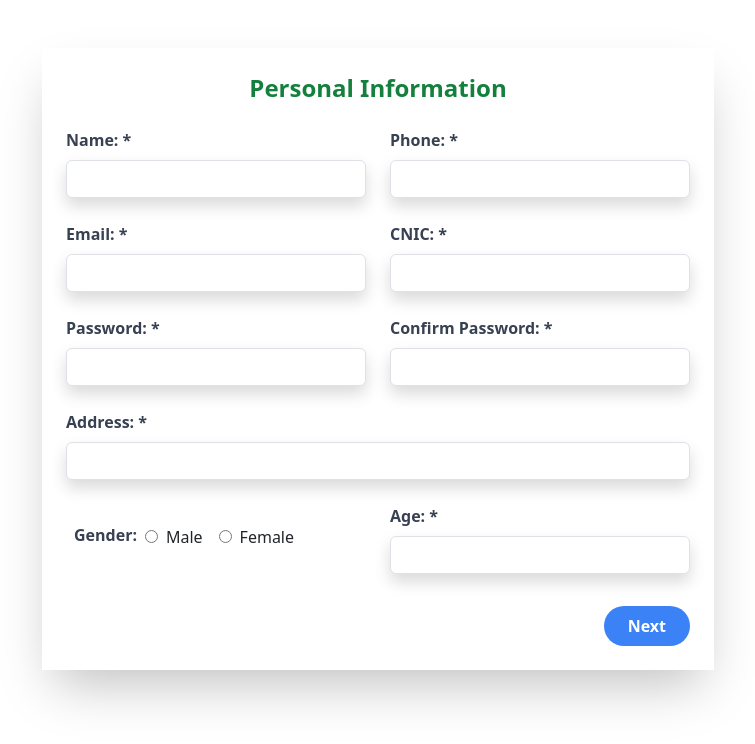
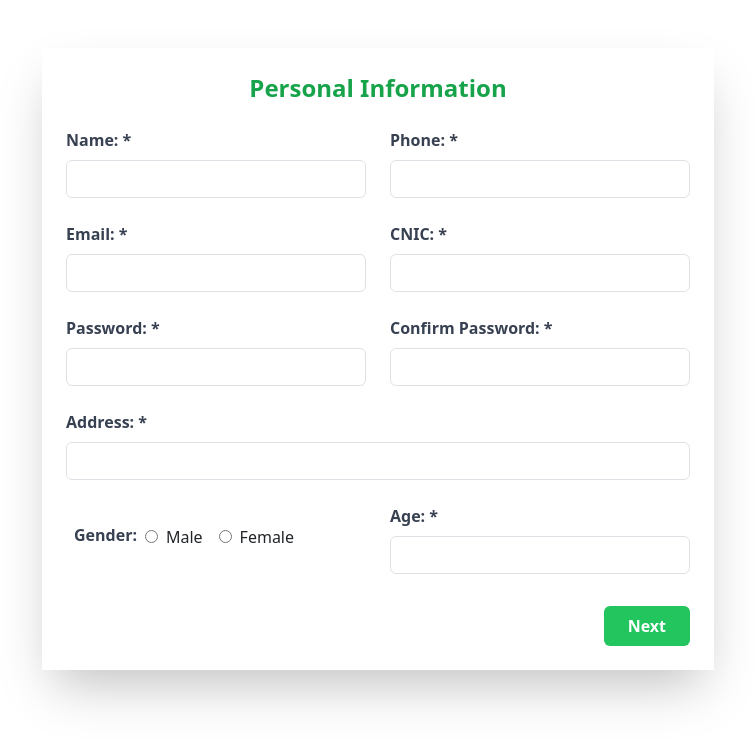
Before and after one commit to manan-Abdul1/tutor-hiring-project, a React (Create React App) app in the folder frontend/: page /register-tutor in a window 1280 px wide. Shown: the top 744 px of the page, without its empty margins (262-1017 px from the left). Built offline with nearby package versions, Linux system fonts and the light colour scheme.

Commit message:
Register As Tutor Form Adjustment

```diff
--- a/frontend/src/pages/Register/StepOne/StepOne.js
+++ b/frontend/src/pages/Register/StepOne/StepOne.js
@@ -36,7 +36,7 @@ const PersonalInformation = ({ formData, setFormData, navigation }) => {
     <>
       <ToastContainer />
       <form className="flex flex-col shadow-2xl max-w-2xl p-4 mx-auto items-center">
-        <h1 className="text-2xl text-center text-green-700 font-bold mb-4">Personal Information</h1>
+        <h1 className="text-2xl text-center text-green-600 font-bold mb-4">Personal Information</h1>
         <div className="grid w-full grid-cols-2 gap-4 mb-4">
           <div>
             <label htmlFor="name" className="block text-gray-700 font-bold mb-2">Name: *</label>
@@ -45,7 +45,7 @@ const PersonalInformation = ({ formData, setFormData, navigation }) => {
               name="name"
               type="text"
               autoComplete='off'
-              className="shadow appearance-none border rounded w-full py-2 px-3 text-gray-700 leading-tight focus:outline-none focus:shadow-outline"
+              className="appearance-none border rounded w-full py-2 px-3 text-gray-700 leading-tight focus:outline-none focus:shadow-outline"
               value={name}
               onChange={handleInputChange}
             />
@@ -57,7 +57,7 @@ const PersonalInformation = ({ formData, setFormData, navigation }) => {
               name="phone"
               type="text"
               autoComplete='off'
-              className="shadow appearance-none border rounded w-full py-2 px-3 text-gray-700 leading-tight focus:outline-none focus:shadow-outline"
+              className="appearance-none border rounded w-full py-2 px-3 text-gray-700 leading-tight focus:outline-none focus:shadow-outline"
               value={phone}
               onChange={handleInputChange}
             />
@@ -71,7 +71,7 @@ const PersonalInformation = ({ formData, setFormData, navigation }) => {
               name="email"
               type="email"
               autoComplete='off'
-              className="shadow appearance-none border rounded w-full py-2 px-3 text-gray-700 leading-tight focus:outline-none focus:shadow-outline"
+              className="appearance-none border rounded w-full py-2 px-3 text-gray-700 leading-tight focus:outline-none focus:shadow-outline"
               value={email}
               onChange={handleInputChange}
             />
@@ -83,7 +83,7 @@ const PersonalInformation = ({ formData, setFormData, navigation }) => {
               name="cnic"
               type="text"
               autoComplete='off'
-              className="shadow appearance-none border rounded w-full py-2 px-3 text-gray-700 leading-tight focus:outline-none focus:shadow-outline"
+              className="appearance-none border rounded w-full py-2 px-3 text-gray-700 leading-tight focus:outline-none focus:shadow-outline"
               value={cnic}
               onChange={handleInputChange}
             />
@@ -96,7 +96,7 @@ const PersonalInformation = ({ formData, setFormData, navigation }) => {
               id="password"
               name="password"
               type="password"
-              className="shadow appearance-none border rounded w-full py-2 px-3 text-gray-700 leading-tight focus:outline-none focus:shadow-outline"
+              className="appearance-none border rounded w-full py-2 px-3 text-gray-700 leading-tight focus:outline-none focus:shadow-outline"
               value={password}
               onChange={handleInputChange}
             />
@@ -107,7 +107,7 @@ const PersonalInformation = ({ formData, setFormData, navigation }) => {
               id="confirmPassword"
               name="confirmPassword"
               type="password"
-              className="shadow appearance-none border rounded w-full py-2 px-3 text-gray-700 leading-tight focus:outline-none focus:shadow-outline"
+              className="appearance-none border rounded w-full py-2 px-3 text-gray-700 leading-tight focus:outline-none focus:shadow-outline"
               value={confirmPassword}
               onChange={handleInputChange}
             />
@@ -120,7 +120,7 @@ const PersonalInformation = ({ formData, setFormData, navigation }) => {
             name="address"
             type="text"
             autoComplete='off'
-            className="shadow appearance-none border rounded w-full py-2 px-3 text-gray-700 leading-tight focus:outline-none focus:shadow-outline"
+            className="appearance-none border rounded w-full py-2 px-3 text-gray-700 leading-tight focus:outline-none focus:shadow-outline"
             value={address}
             onChange={handleInputChange}
           />
@@ -156,14 +156,15 @@ const PersonalInformation = ({ formData, setFormData, navigation }) => {
               name="age"
               type="text"
               autoComplete='off'
-              className="shadow appearance-none border rounded w-full py-2 px-3 text-gray-700 leading-tight focus:outline-none focus:shadow-outline"
+              className="appearance-none border rounded w-full py-2 px-3 text-gray-700 leading-tight focus:outline-none focus:shadow-outline"
               value={age}
               onChange={handleInputChange}
             />
           </div>
         </div>
         <button
-          className="bg-blue-500 ml-auto mt-2 text-right hover:bg-blue-700 text-white font-bold py-2 px-4 rounded-full"
+          className="bg-green-500 hover:bg-green-700 text-white font-bold py-2 px-4 rounded focus:outline-none focus:shadow-outline ml-auto mt-2 text-right"
+
           onClick={handleNext}
         >
           Next
--- a/frontend/src/pages/Register/StepTwo/StepTwo.js
+++ b/frontend/src/pages/Register/StepTwo/StepTwo.js
@@ -14,7 +14,7 @@ const StepTwo = ({ formData, setFormData, navigation }) => {
   return (
     <div className="max-w-2xl mx-auto bg-white rounded-lg shadow-lg overflow-hidden">
       <div className="px-6 py-4">
-        <h2 className="text-2xl text-green-700 font-bold mb-3 text-center">About Teaching</h2>
+        <h2 className="text-2xl text-green-600 font-bold mb-3 text-center">About Teaching</h2>
         <form>
           <div className="grid grid-cols-2 gap-4 mb-4">
             <div>
@@ -22,7 +22,7 @@ const StepTwo = ({ formData, setFormData, navigation }) => {
                 Timing:
               </label>
               <select
-                className="shadow appearance-none border rounded w-full py-2 px-3 text-gray-700 leading-tight focus:outline-none focus:shadow-outline"
+                className="appearance-none border rounded w-full py-2 px-3 text-gray-700 leading-tight focus:outline-none focus:shadow-outline"
                 name="timing"
                 id="timing"
                 value={formData.timing}
@@ -40,7 +40,7 @@ const StepTwo = ({ formData, setFormData, navigation }) => {
                 Experience:
               </label>
               <input
-                className="shadow appearance-none border rounded w-full py-2 px-3 text-gray-700 leading-tight focus:outline-none focus:shadow-outline"
+                className="appearance-none border rounded w-full py-2 px-3 text-gray-700 leading-tight focus:outline-none focus:shadow-outline"
                 type="text"
                 name="experience"
                 id="experience"
@@ -55,7 +55,7 @@ const StepTwo = ({ formData, setFormData, navigation }) => {
                 Current Institute (Teaching):
               </label>
               <input
-                className="shadow appearance-none border rounded w-full py-2 px-3 text-gray-700 leading-tight focus:outline-none focus:shadow-outline"
+                className="appearance-none border rounded w-full py-2 px-3 text-gray-700 leading-tight focus:outline-none focus:shadow-outline"
                 type="text"
                 name="currentTeachInstitute"
                 id="currentTeachInstitute"
@@ -68,7 +68,7 @@ const StepTwo = ({ formData, setFormData, navigation }) => {
                 Alumni:
               </label>
               <input
-                className="shadow appearance-none border rounded w-full py-2 px-3 text-gray-700 leading-tight focus:outline-none focus:shadow-outline"
+                className="appearance-none border rounded w-full py-2 px-3 text-gray-700 leading-tight focus:outline-none focus:shadow-outline"
                 type="text"
                 name="alumni"
                 id="alumni"
@@ -83,7 +83,7 @@ const StepTwo = ({ formData, setFormData, navigation }) => {
                 Education:
               </label>
               <input
-                className="shadow appearance-none border rounded w-full py-2 px-3 text-gray-700 leading-tight focus:outline-none focus:shadow-outline"
+                className="appearance-none border rounded w-full py-2 px-3 text-gray-700 leading-tight focus:outline-none focus:shadow-outline"
                 type="text"
                 name="education"
                 id="education"
@@ -96,7 +96,7 @@ const StepTwo = ({ formData, setFormData, navigation }) => {
                 City:
               </label>
               <input
-                className="shadow appearance-none border rounded w-full py-2 px-3 text-gray-700 leading-tight focus:outline-none focus:shadow-outline"
+                className="appearance-none border rounded w-full py-2 px-3 text-gray-700 leading-tight focus:outline-none focus:shadow-outline"
                 type="text"
                 name="city"
                 id="city"
@@ -110,7 +110,7 @@ const StepTwo = ({ formData, setFormData, navigation }) => {
               Details (Bio):
             </label>
             <textarea
-              className="shadow appearance-none border rounded w-full py-2 px-3 text-gray-700 leading-tight focus:outline-none focus:shadow-outline"
+              className="appearance-none border rounded w-full py-2 px-3 text-gray-700 leading-tight focus:outline-none focus:shadow-outline"
               name="bio"
               id="bio"
               rows="5"
@@ -120,13 +120,13 @@ const StepTwo = ({ formData, setFormData, navigation }) => {
           </div>
           <div className="flex items-center justify-between">
             <button
-              className="bg-gray-500 hover:bg-gray-700 text-white font-bold py-2 px-4 rounded-full"
+              className="bg-blue-500 hover:bg-blue-700 text-white font-bold py-2 px-4 rounded focus:outline-none focus:shadow-outline"
               onClick={previous}
             >
               Previous
             </button>
             <button
-              className="bg-blue-500 hover:bg-blue-700 text-white font-bold py-2 px-4 rounded-full"
+              className="bg-green-500 hover:bg-green-700 text-white font-bold py-2 px-4 rounded focus:outline-none focus:shadow-outline"
               onClick={next}
             >
               Next
```
